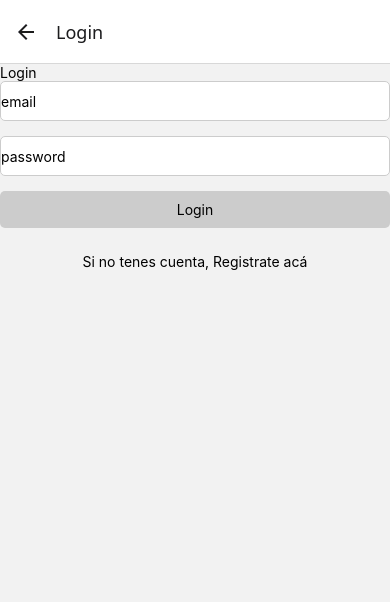
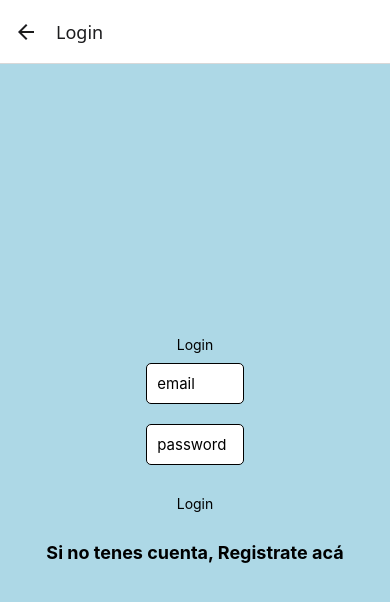
Before and after one commit to bautipeleritti/prog3Final, a React Native app in the folder tpfinal/: screen /Login in a window 390 px wide. Shown: the top 602 px of the page. Built offline with nearby package versions, Linux system fonts and the light colour scheme; no server answers.

Commit message:
likes y un poco de css

```diff
--- a/tpfinal/App.js
+++ b/tpfinal/App.js
@@ -11,6 +11,8 @@ const Stack = createNativeStackNavigator();
 
 export default function App() {
   return (
+
+
   <NavigationContainer>
      <Stack.Navigator screenOptions={{ headerShown: true }}>
         {/* <Stack.Screen name="Login" component={Login} /> */}
--- a/tpfinal/src/components/Post.js
+++ b/tpfinal/src/components/Post.js
@@ -9,28 +9,66 @@ class Post extends Component{
         this.state = {
             email: '',
             texto:'',
+            like: false,
+            cantidad: this.props.dataPost.data.likes.length
         };
     }
+
+    componentDidMount(){
+        if(this.props.dataPost.data.likes.includes(auth.currentUser.email)){
+            this.setState({
+                like:true
+            })
+        }
+    }
+
+
+    handleLike(){
+        db.collection('posts').doc(this.props.dataPost.id).update({
+            likes: firebase.firestore.FieldValue.arrayUnion(this.props.dataPost.data.email)
+        })
+        .then(()=> this.setState({
+            like:true,
+            cantidad: this.props.dataPost.data.likes.length
+        }))
+    }
+
+    handleUnLike(){
+        db.collection('posts').doc(this.props.dataPost.id).update({
+            likes: firebase.firestore.FieldValue.arrayRemove(this.props.dataPost.data.email)
+        })
+        .then(()=> this.setState({
+            like:false,
+            cantidad: this.props.dataPost.data.likes.length
+        }))
+    }
+
+
 
     render(){
         const userEmail = auth.currentUser.email;
         const infoPost = this.props.dataPost.data;
         return (
-            <View style={styles.postContainer}>
-                <Text>Posteo</Text>
-                <Text style={styles.email}>Usuario: {infoPost.email}</Text>
+            <View style={styles.box}>
+
+                <Text style={styles.email}>Posteo de: {infoPost.email}</Text>
                 <Text style={styles.texto}>Post: {infoPost.texto}</Text>
-
+                {this.state.like ? <TouchableOpacity onPress={()=> this.handleUnLike()}>
+                    <Text>Dislike</Text>
+                </TouchableOpacity> : <TouchableOpacity onPress={()=> this.handleLike()}>
+                    <Text>Like</Text>
+                </TouchableOpacity>}
+                <Text>Cantidad de likes :{this.state.cantidad}</Text>
             </View>
         );
     };
     }
 
     const styles = StyleSheet.create({
-        postContainer: {
+        box: {
             padding: 15,
             marginVertical: 8,
-            backgroundColor: '#f1f1f1',
+            backgroundColor: 'white',
             borderRadius: 5,
         },
         email: {
@@ -40,6 +78,12 @@ class Post extends Component{
         texto: {
             fontSize: 16,
         },
+        title: {
+            fontSize: 24,
+            fontWeight: 'bold',
+            textAlign: 'center',
+            justifyContent:'center',
+          },
     });
 
     export default Post;
--- a/tpfinal/src/screens/Home.js
+++ b/tpfinal/src/screens/Home.js
@@ -16,14 +16,19 @@ class Home extends Component{
 
 
     componentDidMount(){
+
+        this.setState({
+            loading:true
+        });
+
         db.collection('posts').onSnapshot(docs => {
             let posts = [];
             docs.forEach( doc => {
                 posts.push({
                     id: doc.id,
                     data: doc.data()
-                })
-            })
+                });
+            });
             this.setState({
                 posts: posts,
                 loading: false,
@@ -38,7 +43,7 @@ class Home extends Component{
         <View>
             <Text> Home</Text>
 
-            {this.state.loading ? <ActivityIndicator/>: <FlatList data={this.state.posts} keyExtractor={item => item.id.toString()} renderItem={({item})=> <Post dataPost={item} />}/>}
+            {this.state.loading ? <ActivityIndicator/>: <FlatList data={this.state.posts} keyExtractor={(item) => item.id.toString()} renderItem={({item})=> <Post dataPost={item} />}/>}
             <TouchableOpacity onPress={()=> this.props.navigation.navigate("CrearPost")}><Text>Crear Post</Text></TouchableOpacity>
         </View>
     )}
--- a/tpfinal/src/screens/Login.js
+++ b/tpfinal/src/screens/Login.js
@@ -29,14 +29,14 @@ export class Login extends Component {
   }
   render() {
     return (
-      <View style ={StyleSheet.container}>
+      <View style ={styles.box}>
         <Text>Login</Text>
-        <TextInput style = {styles.Userinput}
+        <TextInput style = {styles.input}
         keyboardType='email-address'
         placeholder='email'
         onChangeText={text => this.setState({email:text})}
         value = {this.state.email}/>
-        <TextInput style={styles.Userinput}
+        <TextInput style={styles.input}
         keyboardType='default'
         placeholder='password'
         secureTextEntry={true}
@@ -44,12 +44,12 @@ export class Login extends Component {
         value={this.state.password} />
        <Text>{this.state.error ? <Text style={styles.errorText}>{this.state.error}</Text> : null}</Text>
 
-        <TouchableOpacity style = {styles.Loginbutton} onPress={()=> this.handleSubmitLogin()}>
+        <TouchableOpacity style = {styles.RegistButton} onPress={()=> this.handleSubmitLogin()}>
           <Text>Login</Text>
         </TouchableOpacity>
-        <TouchableOpacity style = {styles.Registerbutton}
+        <TouchableOpacity style = {styles.RegistButton}
         onPress={() => this.props.navigation.navigate("Register")}>
-          <Text style= {styles.Registertext}>
+          <Text style= {styles.title}>
             Si no tenes cuenta, Registrate acá
           </Text>
           </TouchableOpacity>
@@ -59,43 +59,40 @@ export class Login extends Component {
   }
 }
 const styles = StyleSheet.create({
-  container: {
-    flex: 1,
-    justifyContent: 'center',
+  title: {
+    fontSize: 18,
+    fontWeight: 'bold',
+    textAlign: 'center',
+    justifyContent:'center',
+  },
+  RegistButton: {
+    marginTop: 10,
     alignItems: 'center',
-    padding: 20,
-    backgroundColor: '#f5f5f5'
-  },
-  Userinput: {
-    width: '100%',
-    height: 40,
-    borderColor: '#ccc',
-    borderWidth: 1,
-    borderRadius: 5,
-    marginBottom: 15,
-    backgroundColor: '#fff',
+    padding: 10,
   },
   errorText: {
     color: 'red',
     fontSize: 14,
-    marginBottom: 10,
     textAlign: 'center',
   },
-  Loginbutton: {
-    backgroundColor: '#ccc',
-    width: '100%',
+  input: {
+    width: '25%',
     padding: 10,
+    marginVertical: 10,
+    borderColor: 'black',
+    borderWidth: 1,
     borderRadius: 5,
+    fontSize: 15,
+    backgroundColor:'white'
+  },
+  box:{
+    flex:1,
+    justifyContent: 'center',
     alignItems: 'center',
-    marginBottom: 15,
-  },
-  Registerbutton: {
-    marginTop: 10,
-  },
-  Registertext: {
-    color: '#cc',
-    textAlign: 'center',
-  },
+    backgroundColor:'lightblue'
+
+
+  }
 });
 
 export default Login
--- a/tpfinal/src/screens/Registro.js
+++ b/tpfinal/src/screens/Registro.js
@@ -74,7 +74,7 @@ export class Registro extends Component {
           <Text> Registrarte </Text>
         </TouchableOpacity>
         {this.state.errMsg && <Text>{this.state.errMsg}</Text>}
-        <TouchableOpacity style = {styles.Registerbutton}
+        <TouchableOpacity style = {styles.RegistButton}
         onPress={() => this.props.navigation.navigate("Login")}><Text>Ir a login</Text></TouchableOpacity>
 
       </View>
@@ -83,6 +83,22 @@ export class Registro extends Component {
 }
 
 const styles = StyleSheet.create({
+  title: {
+    fontSize: 24,
+    fontWeight: 'bold',
+    textAlign: 'center',
+    justifyContent:'center',
+  },
+  RegistButton: {
+    marginTop: 10,
+    alignItems: 'center',
+    padding: 10,
+  },
+  errorText: {
+    color: 'red',
+    fontSize: 14,
+    textAlign: 'center',
+  },
   input: {
     width: '25%',
     padding: 10,
@@ -90,8 +106,15 @@ const styles = StyleSheet.create({
     borderColor: 'black',
     borderWidth: 1,
     borderRadius: 5,
+    fontSize: 15,
+    backgroundColor:'white'
   },
   box:{
+    flex:1,
+    justifyContent: 'center',
+    alignItems: 'center',
+    backgroundColor:'lightblue'
+
 
   }
 })
```
